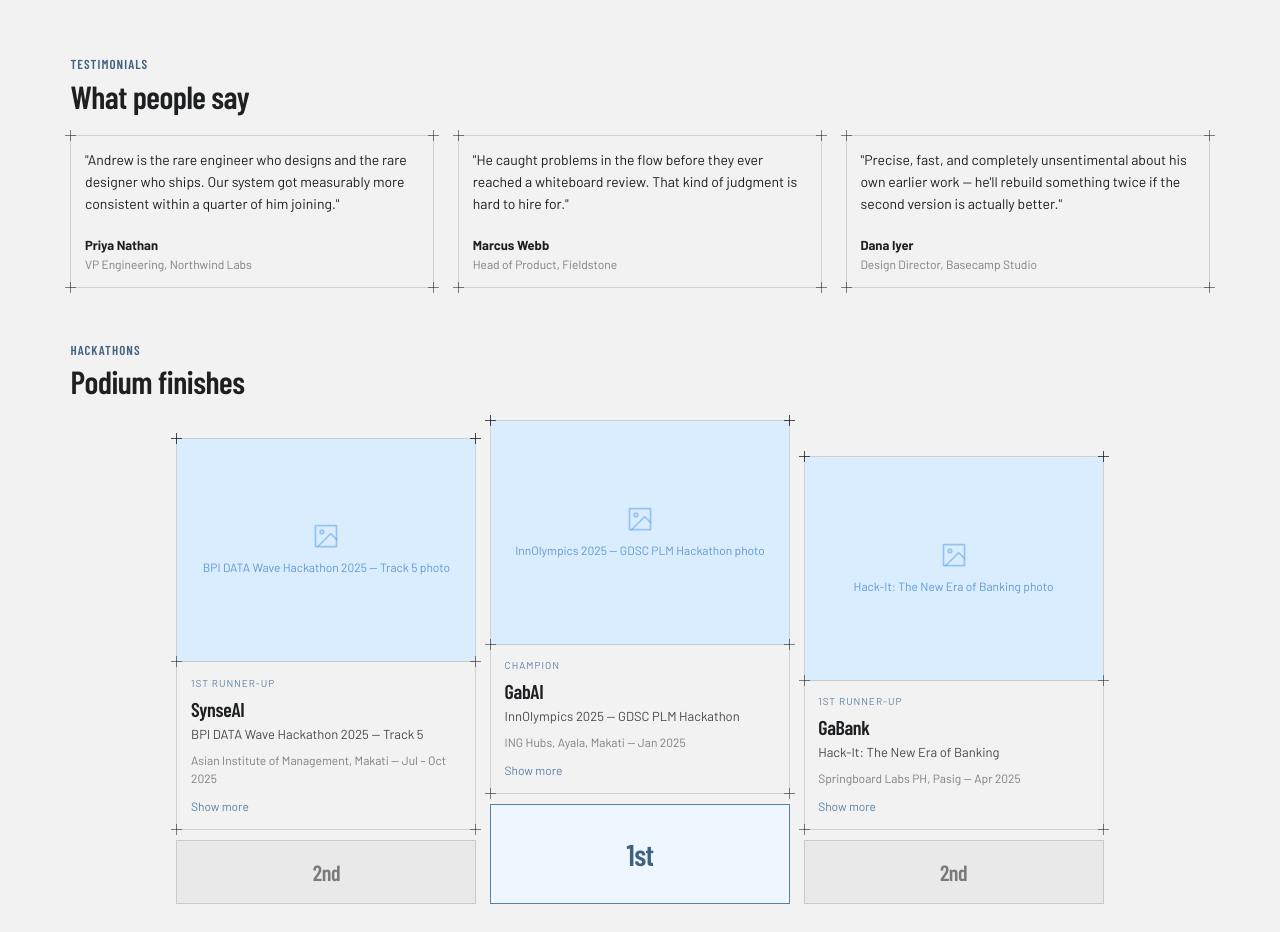
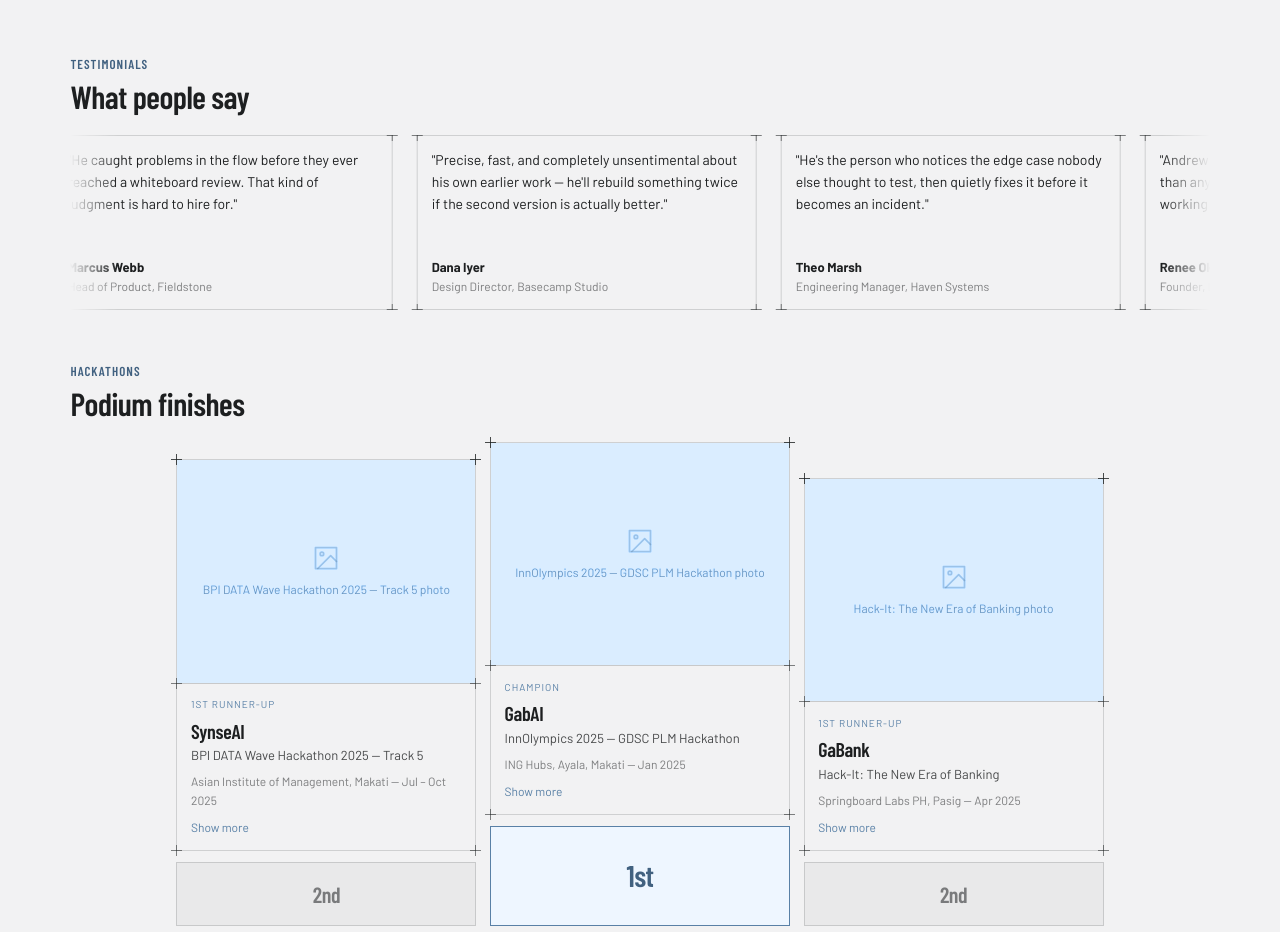
Before and after one commit to Werdddd/werd, a Next.js app: page / in a window 1280 px wide. Shown: the part 2461-3393 px from the top of the page. Built offline with nearby package versions, Linux system fonts and the light colour scheme.

Commit message:
animated testimonials

```diff
--- a/src/components/Testimonials.module.css
+++ b/src/components/Testimonials.module.css
@@ -1,10 +1,36 @@
-.grid {
-  display: grid;
-  grid-template-columns: repeat(3, 1fr);
+.marquee {
+  position: relative;
+  overflow: hidden;
+  -webkit-mask-image: linear-gradient(
+    90deg,
+    transparent 0,
+    #000 48px,
+    #000 calc(100% - 48px),
+    transparent 100%
+  );
+  mask-image: linear-gradient(
+    90deg,
+    transparent 0,
+    #000 48px,
+    #000 calc(100% - 48px),
+    transparent 100%
+  );
+}
+
+.track {
+  display: flex;
+  width: max-content;
   gap: 24px;
+  animation: marquee-scroll 36s linear infinite;
+}
+
+.marquee:hover .track {
+  animation-play-state: paused;
 }
 
 .card {
+  flex: 0 0 340px;
+  width: 340px;
   padding: var(--space-4);
   display: flex;
   flex-direction: column;
@@ -25,8 +51,28 @@
   font-size: 12px;
 }
 
-@media (max-width: 900px) {
-  .grid {
-    grid-template-columns: 1fr;
+@keyframes marquee-scroll {
+  from {
+    transform: translateX(0);
+  }
+  to {
+    transform: translateX(-50%);
   }
 }
+
+@media (max-width: 900px) {
+  .card {
+    flex-basis: 280px;
+    width: 280px;
+  }
+}
+
+@media (prefers-reduced-motion: reduce) {
+  .track {
+    animation: none;
+  }
+
+  .marquee {
+    overflow-x: auto;
+  }
+}
--- a/src/components/Testimonials.tsx
+++ b/src/components/Testimonials.tsx
@@ -4,13 +4,20 @@
 import shared from "@/styles/shared.module.css";
 
 export function Testimonials() {
+  const testimonials = portfolio.testimonials;
+
   return (
     <section id="testimonials" className={shared.container}>
       <h6 className={shared.eyebrow}>Testimonials</h6>
       <h2 className={shared.sectionHeading}>What people say</h2>
-      <div className={styles.grid}>
-        {portfolio.testimonials.map((testimonial) => (
-          <div key={testimonial.name} className={`blueprint ${styles.card}`}>
+      <div className={styles.marquee}>
+        <div className={styles.track}>
+          {[...testimonials, ...testimonials].map((testimonial, i) => (
+            <div
+              key={`${testimonial.name}-${i}`}
+              className={`blueprint ${styles.card}`}
+              aria-hidden={i >= testimonials.length}
+            >
               <Corners />
               <p className={styles.quote}>&quot;{testimonial.quote}&quot;</p>
               <div>
@@ -20,6 +27,7 @@
             </div>
           ))}
         </div>
+      </div>
     </section>
   );
 }
--- a/src/lib/portfolio-data.ts
+++ b/src/lib/portfolio-data.ts
@@ -197,6 +197,24 @@
       name: "Dana Iyer",
       role: "Design Director, Basecamp Studio",
     },
+    {
+      quote:
+        "He's the person who notices the edge case nobody else thought to test, then quietly fixes it before it becomes an incident.",
+      name: "Theo Marsh",
+      role: "Engineering Manager, Haven Systems",
+    },
+    {
+      quote:
+        "Andrew moves between design and code faster than anyone I've worked with — mockups turn into working UI in the same afternoon.",
+      name: "Renee Okafor",
+      role: "Founder, Loop & Co.",
+    },
+    {
+      quote:
+        "Calm under deadline pressure, and his instincts for what to cut versus keep are consistently right.",
+      name: "Sam Whitfield",
+      role: "CTO, Anchor Point",
+    },
   ],
   hackathons: [
     {
```
Lines whose indentation alone changed are shown as unchanged.
